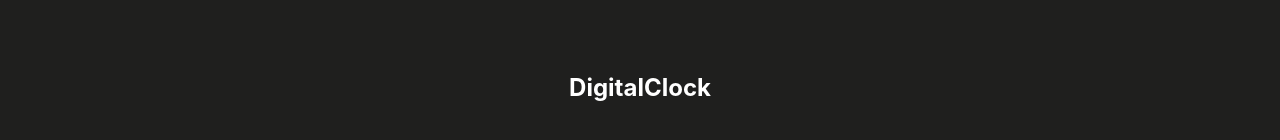
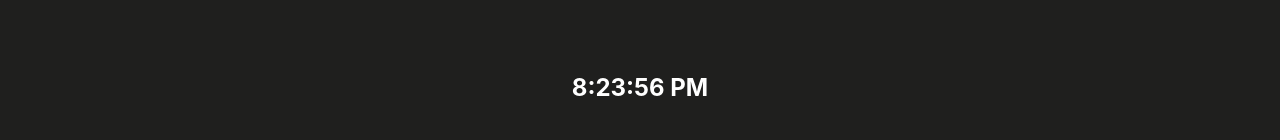
Before and after one commit to iamitesh/React-Ecosystem, a React (Vite) app: page /DigitalClock in a window 1280 px wide. Shown: the part 312-452 px from the top of the page. Built offline with nearby package versions, Linux system fonts and the light colour scheme.

Commit message:
Implement Digital Clock

```diff
--- a/src/components/DigitalClock/DigitalClock.css
+++ b/src/components/DigitalClock/DigitalClock.css
@@ -0,0 +1,6 @@
+.digital-timer {
+    color: 'white';
+    background-color: 'blue';
+    font-size: '50px';
+    padding: '20px'
+}
--- a/src/components/DigitalClock/DigitalClock.jsx
+++ b/src/components/DigitalClock/DigitalClock.jsx
@@ -3,10 +3,15 @@ import { useState } from 'react'
 import './DigitalClock.css'
 
 function DigitalClock() {
+  let currTime = new Date().toLocaleTimeString();
+  const [time, setTime] = useState(currTime);
+  const updateTime = () => {
+    let currTime = new Date().toLocaleTimeString();
+    setTime(currTime)
+  }
+  setInterval(updateTime, 1000)
   return (
-    <>
-      <h2>DigitalClock</h2>
-    </>
+    <h2 className='digital-timer'>{time}</h2>
   )
 }
 
```
